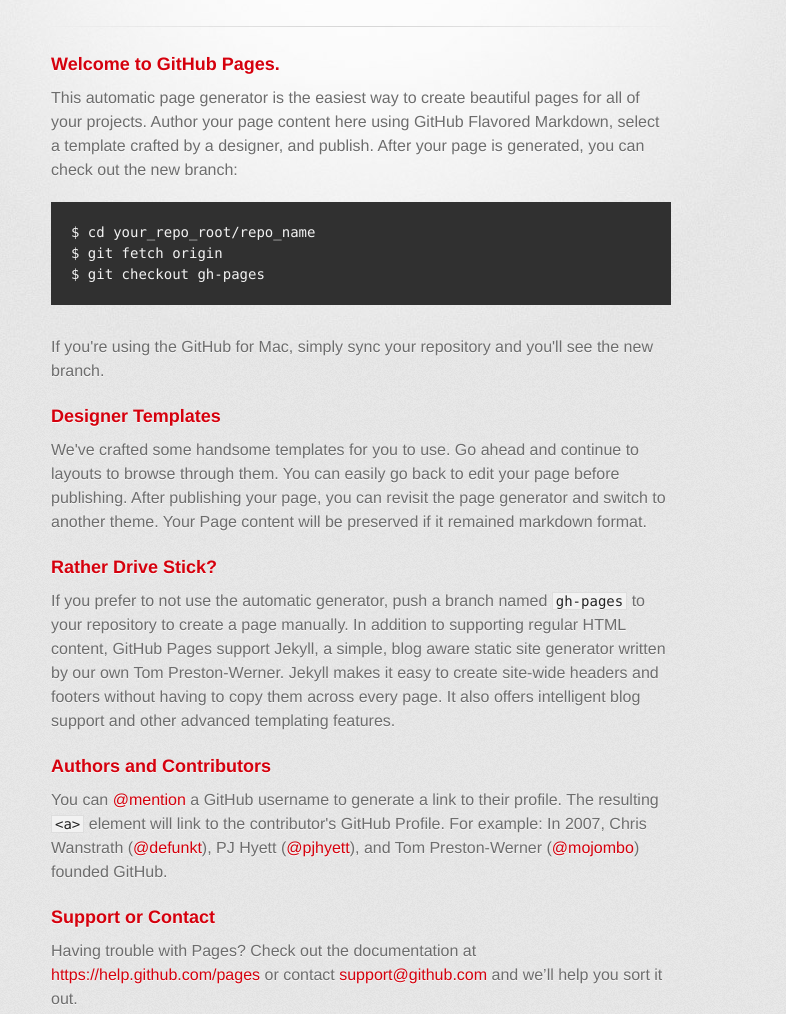
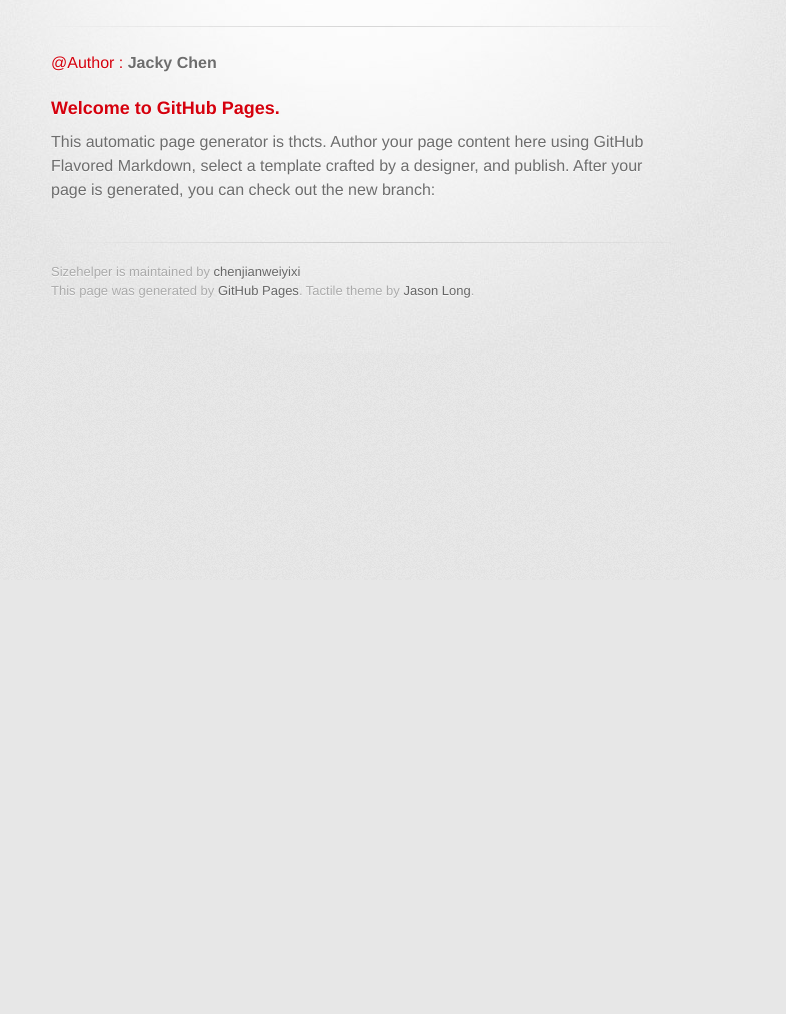
Before and after one commit to chenjianweiyixi/SizeHelper, a plain HTML site: page index.html in a window 1280 px wide. Shown: the part 220-1234 px from the top of the page, without its empty margins (279-1065 px from the left). After the commit the page ends 800 px from the top, so only its background shows below. Drawn offline with Linux system fonts and the light colour scheme; a web font is replaced by a local one.

Commit message:
Update index.html

```diff
--- a/index.html
+++ b/index.html
@@ -29,40 +29,15 @@
         </section>
 
         <hr>
-
+       <p>
+            <a href="::javascript" class="user-mention">@Author : </a>  <font><strong>Jacky Chen</strong></font>
+        </p>
         <section id="main_content">
           <h3>
 <a id="welcome-to-github-pages" class="anchor" href="#welcome-to-github-pages" aria-hidden="true"><span class="octicon octicon-link"></span></a>Welcome to GitHub Pages.</h3>
 
-<p>This automatic page generator is the easiest way to create beautiful pages for all of your projects. Author your page content here using GitHub Flavored Markdown, select a template crafted by a designer, and publish. After your page is generated, you can check out the new branch:</p>
-
-<pre><code>$ cd your_repo_root/repo_name
-$ git fetch origin
-$ git checkout gh-pages
-</code></pre>
-
-<p>If you're using the GitHub for Mac, simply sync your repository and you'll see the new branch.</p>
-
-<h3>
-<a id="designer-templates" class="anchor" href="#designer-templates" aria-hidden="true"><span class="octicon octicon-link"></span></a>Designer Templates</h3>
-
-<p>We've crafted some handsome templates for you to use. Go ahead and continue to layouts to browse through them. You can easily go back to edit your page before publishing. After publishing your page, you can revisit the page generator and switch to another theme. Your Page content will be preserved if it remained markdown format.</p>
-
-<h3>
-<a id="rather-drive-stick" class="anchor" href="#rather-drive-stick" aria-hidden="true"><span class="octicon octicon-link"></span></a>Rather Drive Stick?</h3>
-
-<p>If you prefer to not use the automatic generator, push a branch named <code>gh-pages</code> to your repository to create a page manually. In addition to supporting regular HTML content, GitHub Pages support Jekyll, a simple, blog aware static site generator written by our own Tom Preston-Werner. Jekyll makes it easy to create site-wide headers and footers without having to copy them across every page. It also offers intelligent blog support and other advanced templating features.</p>
-
-<h3>
-<a id="authors-and-contributors" class="anchor" href="#authors-and-contributors" aria-hidden="true"><span class="octicon octicon-link"></span></a>Authors and Contributors</h3>
-
-<p>You can <a href="https://github.com/blog/821" class="user-mention">@mention</a> a GitHub username to generate a link to their profile. The resulting <code>&lt;a&gt;</code> element will link to the contributor's GitHub Profile. For example: In 2007, Chris Wanstrath (<a href="https://github.com/defunkt" class="user-mention">@defunkt</a>), PJ Hyett (<a href="https://github.com/pjhyett" class="user-mention">@pjhyett</a>), and Tom Preston-Werner (<a href="https://github.com/mojombo" class="user-mention">@mojombo</a>) founded GitHub.</p>
-
-<h3>
-<a id="support-or-contact" class="anchor" href="#support-or-contact" aria-hidden="true"><span class="octicon octicon-link"></span></a>Support or Contact</h3>
-
-<p>Having trouble with Pages? Check out the documentation at <a href="https://help.github.com/pages">https://help.github.com/pages</a> or contact <a href="mailto:support@github.com">support@github.com</a> and we’ll help you sort it out.</p>
-        </section>
+<p>This automatic page generator is thcts. Author your page content here using GitHub Flavored Markdown, select a template crafted by a designer, and publish. After your page is generated, you can check out the new branch:</p>
+      </section>
 
         <footer>
           Sizehelper is maintained by <a href="https://github.com/chenjianweiyixi">chenjianweiyixi</a><br>
```
